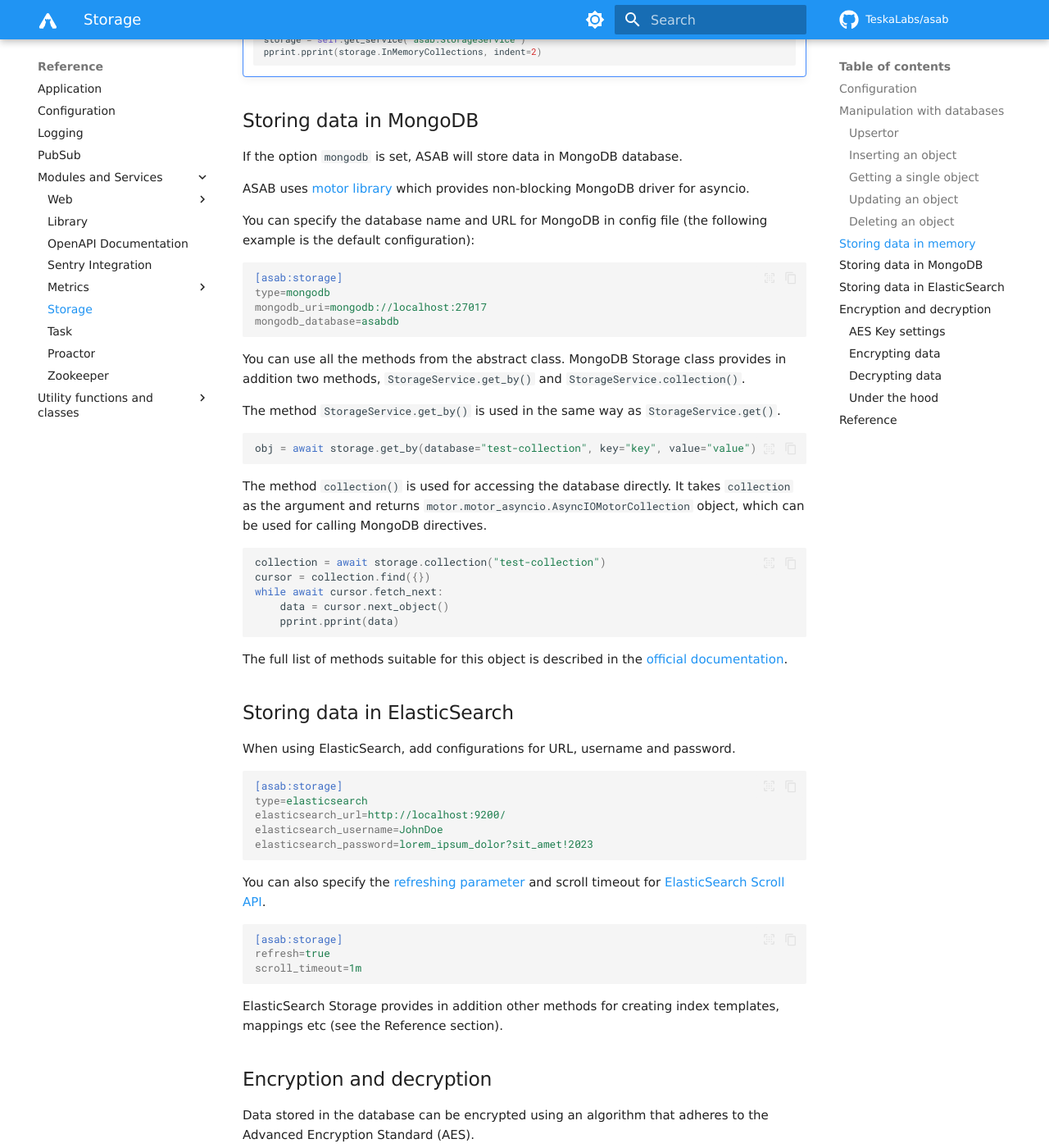
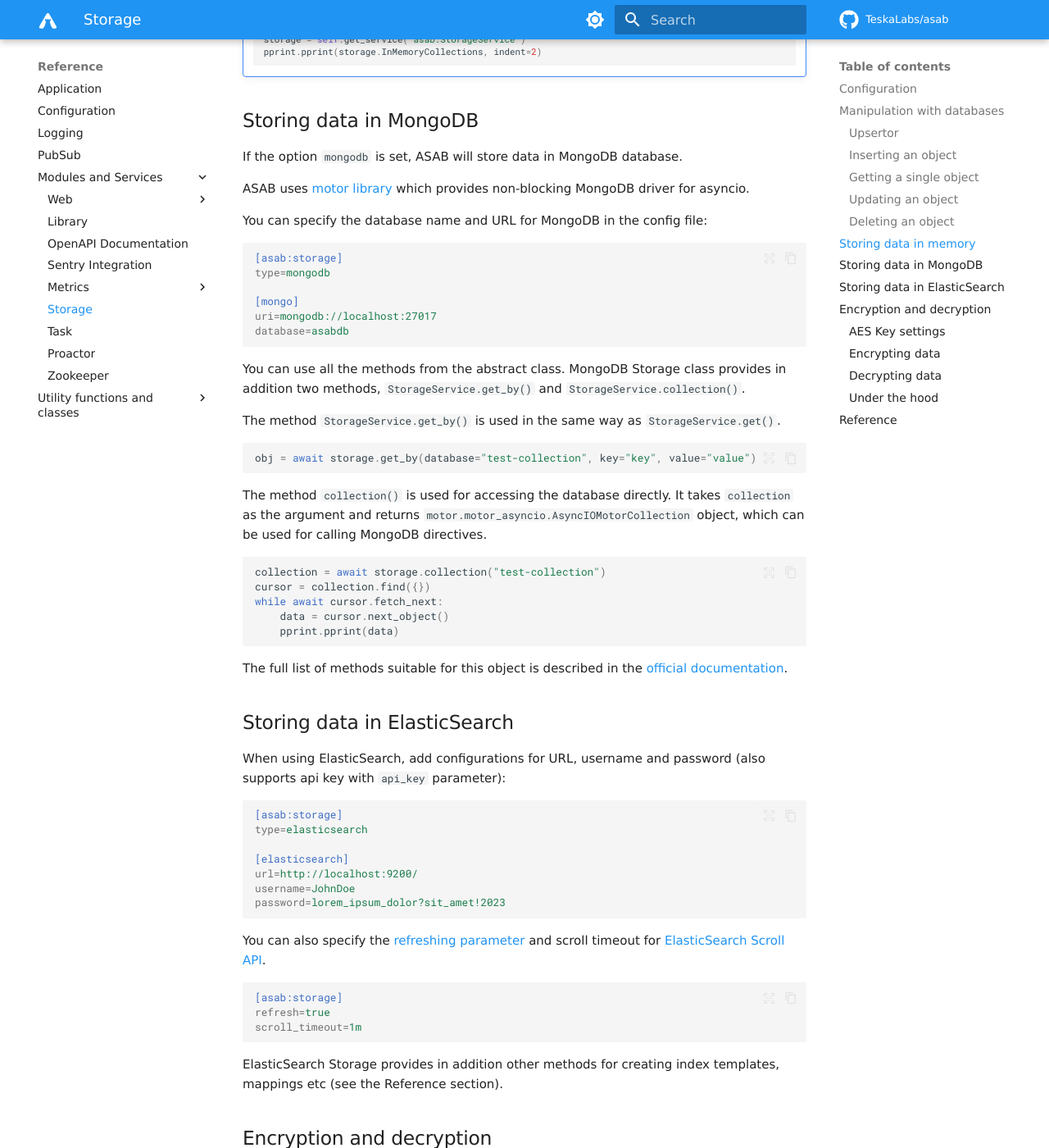
Before and after one commit to TeskaLabs/asab, an MkDocs documentation site: the page built from docs/reference/services/storage.md, in a window 1280 px wide and 1400 px high, scrolled down 2993 px. Shown: the whole window at 82% size. Built offline with MkDocs 1.6.1 and Material for MkDocs 9.7.7, drawn with Linux system fonts in a browser that asks for light colours; some web fonts are replaced; comment, search, counter and statistics services are not loaded.

Commit message:
Updates documentation: new config option for Storage

````diff
--- a/docs/reference/services/storage.md
+++ b/docs/reference/services/storage.md
@@ -155,14 +155,15 @@ If the option `mongodb` is set, ASAB will store data in MongoDB database.
 
 ASAB uses [motor library](https://pypi.org/project/motor/) which provides non-blocking MongoDB driver for asyncio.
 
-You can specify the database name and URL for MongoDB in config file
-(the following example is the default configuration):
+You can specify the database name and URL for MongoDB in the config file:
 
 ``` ini
 [asab:storage]
 type=mongodb
-mongodb_uri=mongodb://localhost:27017
-mongodb_database=asabdb
+
+[mongo]
+uri=mongodb://localhost:27017
+database=asabdb
 ```
 
 You can use all the methods from the abstract class. MongoDB Storage class provides in addition two methods,
@@ -191,14 +192,16 @@ The full list of methods suitable for this object is described in the
 ## Storing data in ElasticSearch
 
 When using ElasticSearch, add configurations for URL, username and
-password.
+password (also supports api key with `api_key` parameter):
 
 ``` ini
 [asab:storage]
 type=elasticsearch
-elasticsearch_url=http://localhost:9200/
-elasticsearch_username=JohnDoe
-elasticsearch_password=lorem_ipsum_dolor?sit_amet!2023
+
+[elasticsearch]
+url=http://localhost:9200/
+username=JohnDoe
+password=lorem_ipsum_dolor?sit_amet!2023
 ```
 
 You can also specify the [refreshing parameter](https://www.elastic.co/guide/en/elasticsearch/reference/current/docs-refresh.html#docs-refresh)
````
